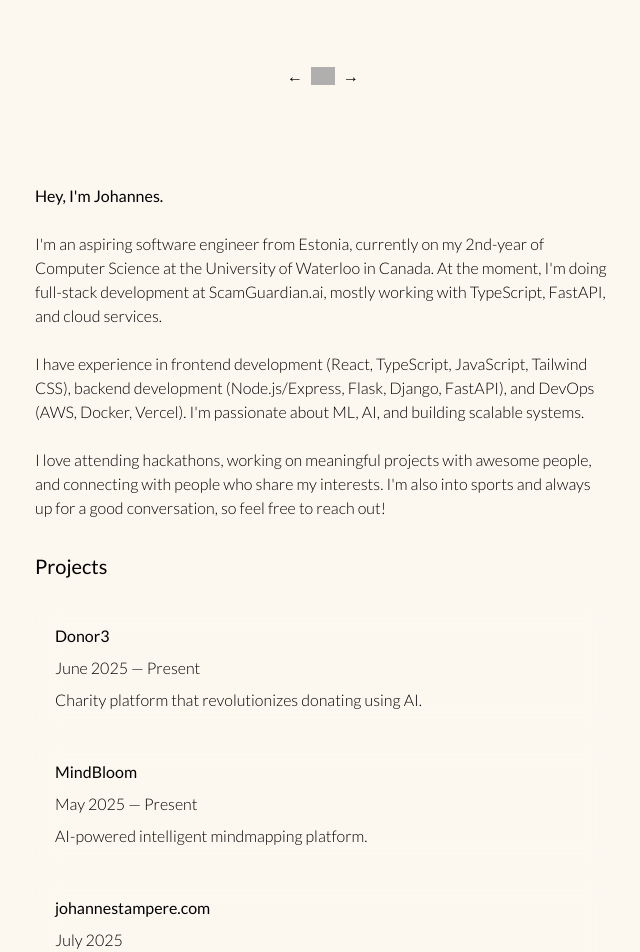
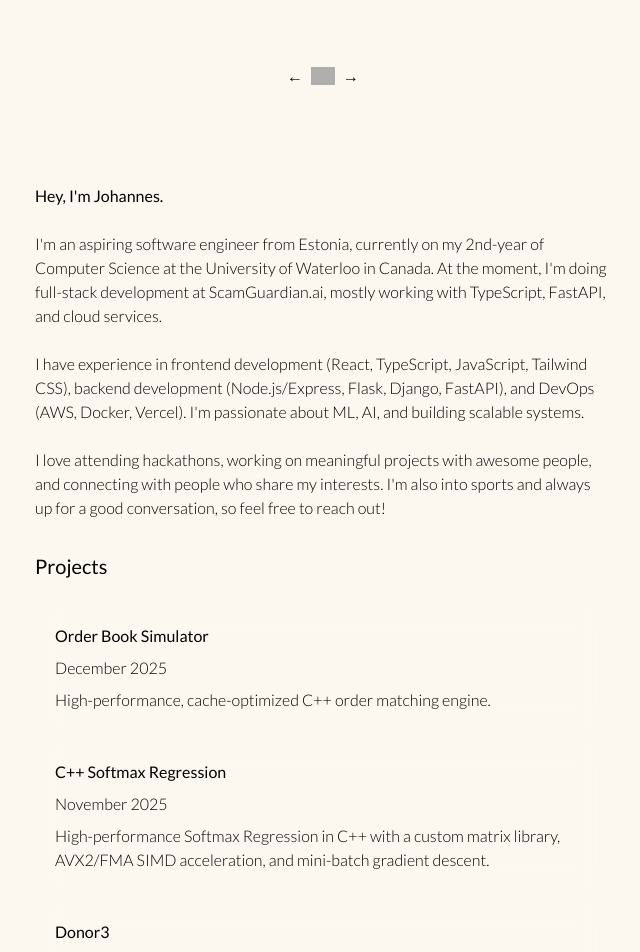
Before and after one commit to Johannestampere/Portfolio, a Next.js app: page / in a window 1280 px wide. Shown: the top 952 px of the page, without its empty margins (317-957 px from the left). Built offline with nearby package versions, Linux system fonts and the light colour scheme; grey boxes are pictures that could not be loaded.

Commit message:
new projects

```diff
--- a/app/page.tsx
+++ b/app/page.tsx
@@ -50,6 +50,26 @@ export default function Landing(): JSX.Element {
         <section className='flex flex-col gap-6 w-full'>
           <h1 className={`${latobold.className} text-xl`}>Projects</h1>
           <div className='flex w-full flex-col gap-2'>
+          <a href='https://github.com/Johannestampere/order_book_simulator'
+              className='block relative w-full rounded-lg p-5 transition-all duration-150 ease-in-out group z-50 backdrop-blur-md'>
+              <div className='absolute inset-0 bg-gradient-to-r from-[#f7fff7] to-[#f0fff0] opacity-0 group-hover:opacity-75 transition-opacity duration-150 ease-in-out rounded-lg backdrop-blur-lg'></div>
+              <div className='relative flex flex-col items-start justify-start gap-2 text-md'>
+                <h2 className={`${latobold.className} text-accent-foreground font-bold`}>Order Book Simulator</h2>
+                <p className={`${latonormal.className} text-accent-foreground`}>December 2025</p>
+                <p className={`${latonormal.className} text-accent-foreground`}>High-performance, cache-optimized C++ order matching engine.</p>
+              </div>
+            </a>
+
+            <a href='https://github.com/Johannestampere/softmax'
+              className='block relative w-full rounded-lg p-5 transition-all duration-150 ease-in-out group z-50 backdrop-blur-md'>
+              <div className='absolute inset-0 bg-gradient-to-r from-[#f7fff7] to-[#f0fff0] opacity-0 group-hover:opacity-75 transition-opacity duration-150 ease-in-out rounded-lg backdrop-blur-lg'></div>
+              <div className='relative flex flex-col items-start justify-start gap-2 text-md'>
+                <h2 className={`${latobold.className} text-accent-foreground font-bold`}>C++ Softmax Regression</h2>
+                <p className={`${latonormal.className} text-accent-foreground`}>November 2025</p>
+                <p className={`${latonormal.className} text-accent-foreground`}>High-performance Softmax Regression in C++ with a custom matrix library, AVX2/FMA SIMD acceleration, and mini-batch gradient descent.</p>
+              </div>
+            </a>
+
             <a href='https://github.com/Johannestampere/Donor3'
               className='block relative w-full rounded-lg p-5 transition-all duration-150 ease-in-out group z-50 backdrop-blur-md'>
               <div className='absolute inset-0 bg-gradient-to-r from-[#f7fff7] to-[#f0fff0] opacity-0 group-hover:opacity-75 transition-opacity duration-150 ease-in-out rounded-lg backdrop-blur-lg'></div>
```
